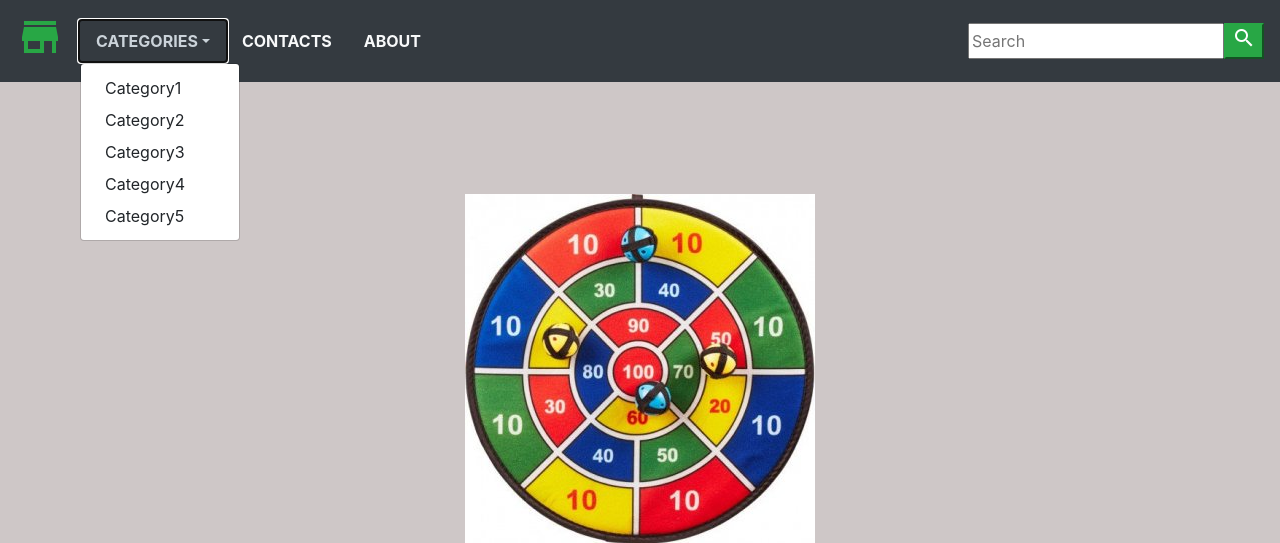
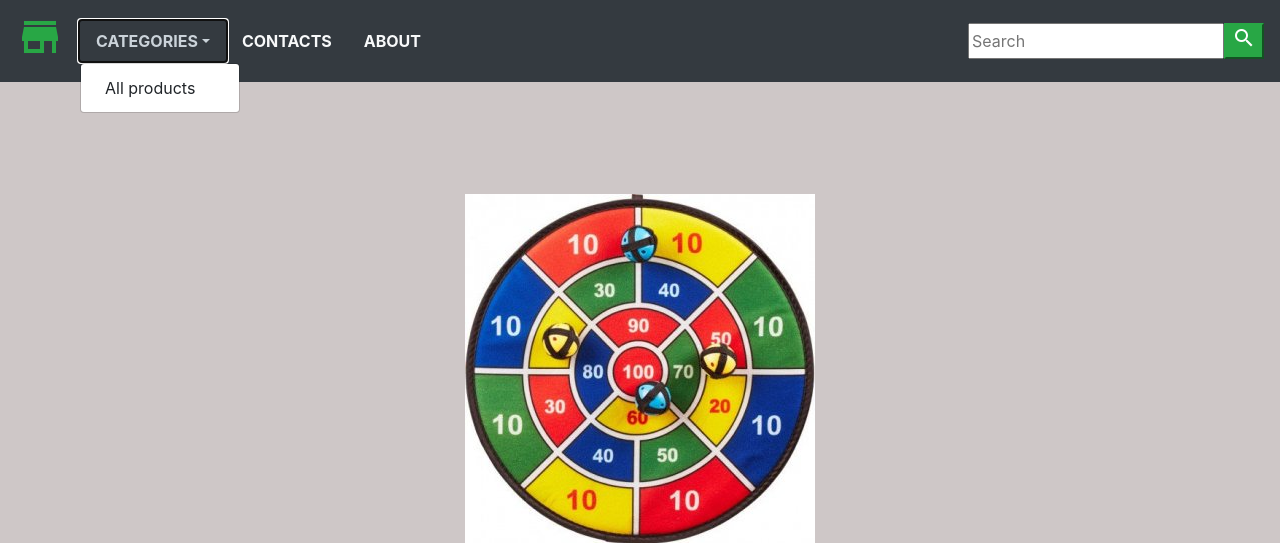
Before and after one commit to tarasshutskiy/ecommerce-project, a Django app: page /product/ in a window 1280 px wide, after a click on "CATEGORIES". Shown: the top 543 px of the page. Run offline with Django 3.2, Linux system fonts and the light colour scheme; data that the repository does not hold is empty.

Commit message:
Add context_processors.py and new func in ecommerce

```diff
--- a/Ecommerce/settings.py
+++ b/Ecommerce/settings.py
@@ -63,6 +63,7 @@ TEMPLATES = [
                 'django.template.context_processors.request',
                 'django.contrib.auth.context_processors.auth',
                 'django.contrib.messages.context_processors.messages',
+                'shop.context_processors.menu_links',
             ],
         },
     },
--- /dev/null
+++ b/shop/context_processors.py
@@ -0,0 +1,6 @@
+from .models import Category, Product
+
+
+def menu_links(request):
+    links = Category.objects.all()
+    return dict(links = links)
--- a/shop/templates/navbar.html
+++ b/shop/templates/navbar.html
@@ -1,15 +1,14 @@
 <nav class="navbar navbar-expand-md  navbar-light bg-dark">
-    <a href="#" class="navbar-brand"><i class="material-icons text-success  md-48 ">store</i></a>
+    <a href="/" class="navbar-brand"><i class="material-icons text-success  md-48 ">store</i></a>
     <button class="navbar-toggler bg-light" data-toggle="collapse" data-target="#navbar"><span class="navbar-toggler-icon"></span></button>
     <div id="navbar" class="collapse navbar-collapse justify-content-between">
         <ul class="navbar-nav">
             <li class="nav-item dropdown" ><a class="nav-link text-light text-uppercase font-weight-bold px-3 dropdown-toggle" data-toggle="dropdown" href="#">Categories</a>
                     <div class="dropdown-menu" >
-                        <a class="dropdown-item" href="#">Category1</a>
-                        <a class="dropdown-item" href="#">Category2</a>
-                        <a class="dropdown-item" href="#">Category3</a>
-                        <a class="dropdown-item" href="#">Category4</a>
-                        <a class="dropdown-item" href="#">Category5</a>
+                        <a class="dropdown-item" href="{% url 'home' %}">All products</a>
+                        {% for category in links %}
+                        <a class="dropdown-item" href="{{category.get_url}}">{{category.name}}</a>
+                        {% endfor %}
                     </div>
             </li>
             <li class="nav-item"><a class="nav-link text-light text-uppercase font-weight-bold px-3" href="">Contacts</a></li>
--- a/shop/urls.py
+++ b/shop/urls.py
@@ -4,5 +4,6 @@ from . import views
 
 urlpatterns = [
     path('', views.home, name="home"),
+    path('<slug:category_slug>', views.home, name = 'products_by_category'),
     path('product/', views.product, name="product"),
 ]
--- a/shop/views.py
+++ b/shop/views.py
@@ -1,10 +1,18 @@
-from django.shortcuts import render
+from django.shortcuts import get_object_or_404, render
+from .models import Category, Product
 
 # Create your views here.
 
 
-def home(request):
-    return render(request, 'home.html')
+def home(request, category_slug = None):
+    category_page = None
+    products = None
+    if category_slug != None :
+        category_page = get_object_or_404(Category, slug = category_slug)
+        products = Product.objects.filter(category = category_page, available = True)
+    else:
+        products = Product.objects.all().filter(available = True)
+    return render(request, 'home.html',{'category':category_page , 'products':products})
 
 
 def product(request):
```
Also changed, not shown: shop/models.py (+10 -0 lines), shop/templates/home.html (+4 -4 lines).
